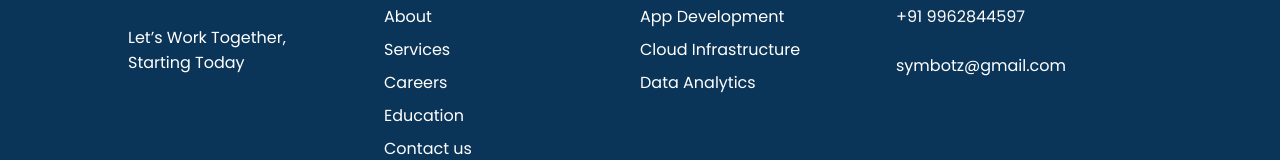
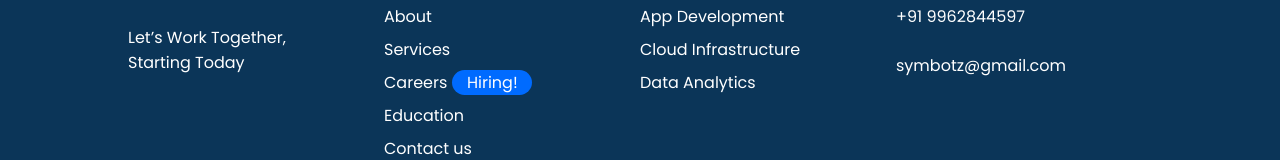
Before and after one commit to Somnath0411/yok, a React (Vite) app: page / in a window 1280 px wide. Shown: the part 2626-2786 px from the top of the page. Built offline with nearby package versions, Linux system fonts and the light colour scheme.

Commit message:
added hiring tag

```diff
--- a/src/components/Footer/Footer.css
+++ b/src/components/Footer/Footer.css
@@ -26,6 +26,21 @@
   margin-bottom: 30px;
 }
 
+.hiring{
+  background-color:var(--prim-blue);
+  display:flex;
+  justify-content:center;
+  align-items: center;
+  width: 80px;
+  border-radius: 50px;
+}
+.footer-section-sub-titles{
+    color:var(--muted2)
+}
+.footer-careers{
+ display:flex;
+ gap: 5px;
+}
 
 
 .footer-logo {
--- a/src/components/Footer/Footer.jsx
+++ b/src/components/Footer/Footer.jsx
@@ -19,7 +19,10 @@ const Footer = () => {
           <ul>
             <Link to="/About" style={{textDecoration:'none'}} onClick={()=>window.scrollTo(0,0)}><li>About</li></Link>
             <Link to="/services" style={{textDecoration:'none'}} onClick={()=>window.scrollTo(0,0)}><li>Services</li></Link>
-            <Link to="/Careers" style={{textDecoration:'none'}} onClick={()=>window.scrollTo(0,0)}><li>Careers</li></Link>
+            <div className='footer-careers'>
+              <Link to="/Careers" style={{textDecoration:'none'}} onClick={()=>window.scrollTo(0,0)}><li>Careers</li></Link>
+              <div className="hiring txt-16">Hiring!</div>
+            </div>
             <Link to="/education" style={{textDecoration:'none'}} onClick={()=>window.scrollTo(0,0)}><li>Education</li></Link>
             <Link to="/Contact" style={{textDecoration:'none'}} onClick={()=>window.scrollTo(0,0)}><li>Contact us</li></Link>
           </ul>
--- a/src/components/Header/Header.css
+++ b/src/components/Header/Header.css
@@ -13,10 +13,6 @@
   padding:16px 0;
   max-width: 80vw;
 }
-.footer-section-sub-titles{
-    color:var(--muted2);
-}
-
 .header-tabs {
   font-weight: 500;
   padding:4px 8px;
```
